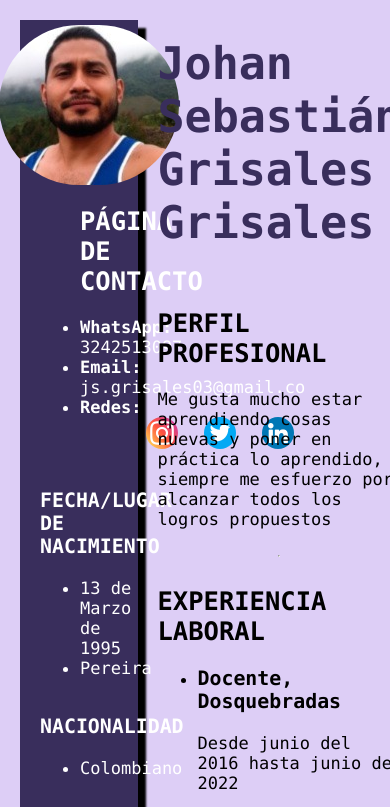
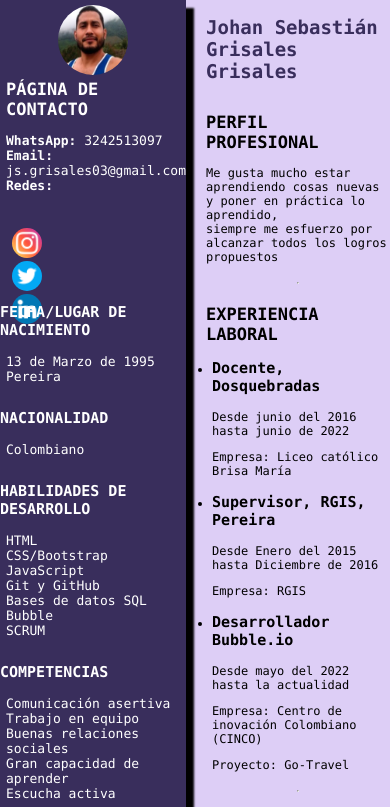
Before and after one commit to JsGrisales/Curriculum, a plain HTML site: page index.html in a window 390 px wide. Shown: the top 807 px of the page. Drawn offline with Linux system fonts and the light colour scheme.

Commit message:
responsive_mobil

```diff
--- a/index.html
+++ b/index.html
@@ -23,16 +23,16 @@
             <ul>
                 <h2>PÁGINA DE CONTACTO</h2>
                 <li><b>WhatsApp:</b> 3242513097</li>
-                <li><b>Email:</b> js.grisales03@gmail.co </i></li>
+                <li><b>Email:</b> js.grisales03@gmail.com</li>
                 <li><b>Redes:</b>
                     <div class="container_redes">
                         <ul class="lista_redes">
                             <li><a href="https://www.instagram.com/js.grisales03/?hl=es-la"><img
-                                        src="./assets/icon/instagram.png" alt="instagram"></a></li>
-                            <li><a href="https://twitter.com/JsGrisales"><img src="./assets/icon/gorjeo.png"
+                                        src="./assets/icon/instagram.png" class="icono_redes" alt="instagram"></a></li>
+                            <li><a href="https://twitter.com/JsGrisales"><img src="./assets/icon/gorjeo.png" class="icono_redes"
                                         alt="twitter"></a></li>
                             <li><a href="https://www.linkedin.com/in/johan-sebasti%C3%A1n-grisales-grisales-58533a22a/"><img
-                                        src="./assets/icon/linkedin.png" lt="linkedin"></a></li>
+                                        src="./assets/icon/linkedin.png" class="icono_redes" lt="linkedin"></a></li>
                         </ul>
                     </div>
                 </li>
--- a/style.css
+++ b/style.css
@@ -63,3 +63,77 @@ img{
     border-radius: 150px;
 }
 /* Responsive*/
+@media only screen and (max-width: 600px) {
+    .img {
+        display: flex;
+        justify-content: center;
+        width: 100%;
+        height: 60px;
+        margin-top: 5px;
+    }
+    img{
+        width: 70px;
+        height: 70px;
+        border-radius: 50px;
+    }
+    h1 {
+        color: #392e5c;
+        font-size: 19px;
+    }
+    h2{
+        font-size: 17px;
+    }
+    h3{
+        font-size: 15px;
+    }
+    .container_principal {
+
+        font-size: 12px;
+
+    }
+    .aside {
+    font-size: 13px;
+    display: flex;
+    flex-direction: column;
+    padding-left: 0px;
+    margin-top: 0px;
+    margin-left: 0px;
+    width: 50%;
+    height: 1200px;
+    background-color: #392e5c;
+    color: white;
+    -webkit-box-shadow: 8px 8px 2px 0px #000000;
+    box-shadow: 8px 8px 2px 0px #000000;
+    }
+    .section {
+        padding-left: 20px;
+        width: 50%;
+        display: flex;
+        flex-direction: column;
+    }
+
+    ul {
+        display: block;
+        list-style-type: disc;
+        margin-block-start: 0em;
+        margin-block-end: 10px;
+        margin-inline-start: 0px;
+        margin-inline-end: 0px;
+        padding-inline-start: 6px;
+    }
+
+    .icono_redes{
+        width: 30px;
+        height: 30px;
+    }
+    ul.lista_redes {
+        margin-top: 35px;
+        margin-bottom: 25px;
+        width: 35px;
+        height: 35px;
+        list-style-type: none;
+        display: flex;
+        flex-direction: column;
+
+    }
+  }
```
